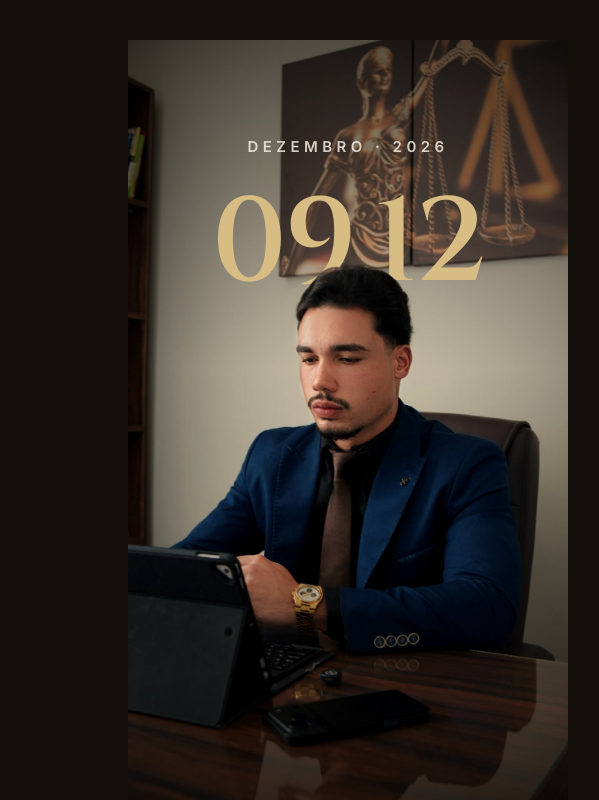
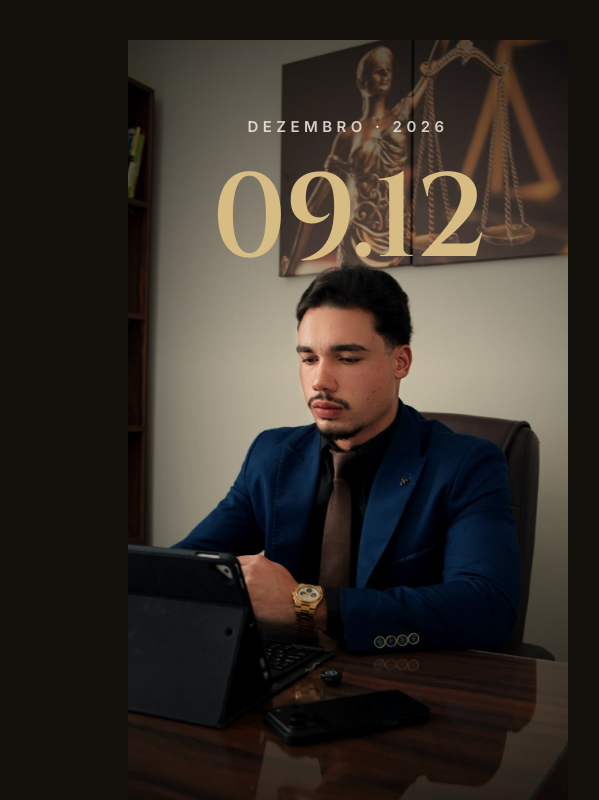
Before and after one commit to lojatools22-prog/happy-nation, a plain HTML site: page index.html in a window 1280 px wide. Shown: the top 800 px of the page, 568-1167 px from the left. Drawn offline with nearby package versions, Linux system fonts and the light colour scheme.

Commit message:
Sobe a data para o ponto aparecer acima da cabeça
Co-Authored-By: Claude Opus 5.5 <noreply@anthropic.com>
Claude-Session: https://claude.ai/code/session_01LR51TG8CJJGf4iphGSnLVf

```diff
--- a/index.html
+++ b/index.html
@@ -49,8 +49,8 @@ p{margin:0}
 .hero .meta{margin:22px 0 32px;color:var(--bmut);font-size:17px;max-width:440px}
 .hero .meta b{color:var(--bone);font-weight:600}
 .hero .acts{display:flex;align-items:center;gap:28px;flex-wrap:wrap}
-.date-big{font-family:Cinzel,serif!important;font-size:27cqw;top:20%;letter-spacing:-.01em}
-.date-sm{position:absolute;left:0;right:0;top:12.5%;text-align:center;font:600 3.4cqw Inter,sans-serif;letter-spacing:.3em;color:var(--bone);opacity:.85}
+.date-big{font-family:Cinzel,serif!important;font-size:27cqw;top:17%;letter-spacing:-.01em}
+.date-sm{position:absolute;left:0;right:0;top:10%;text-align:center;font:600 3.4cqw Inter,sans-serif;letter-spacing:.3em;color:var(--bone);opacity:.85}
 .cap{position:absolute;left:0;right:0;bottom:0;padding:0 7% 7%;color:var(--bone)}
 .hero .shot .cap{display:none}
 .toplogo{display:none;position:absolute;top:5%;left:0;right:0;margin:0 auto;width:52%;height:auto;z-index:2}
```
